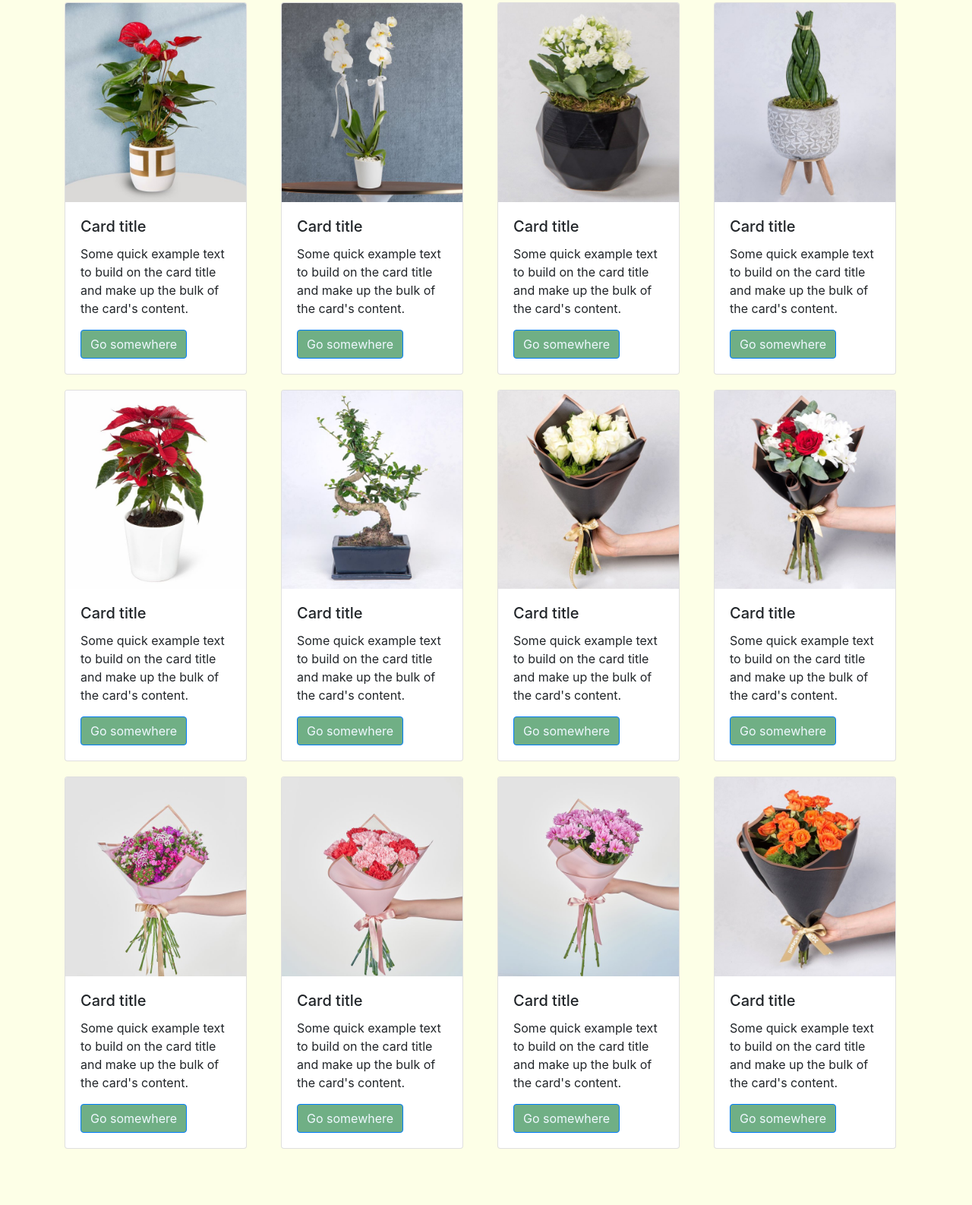
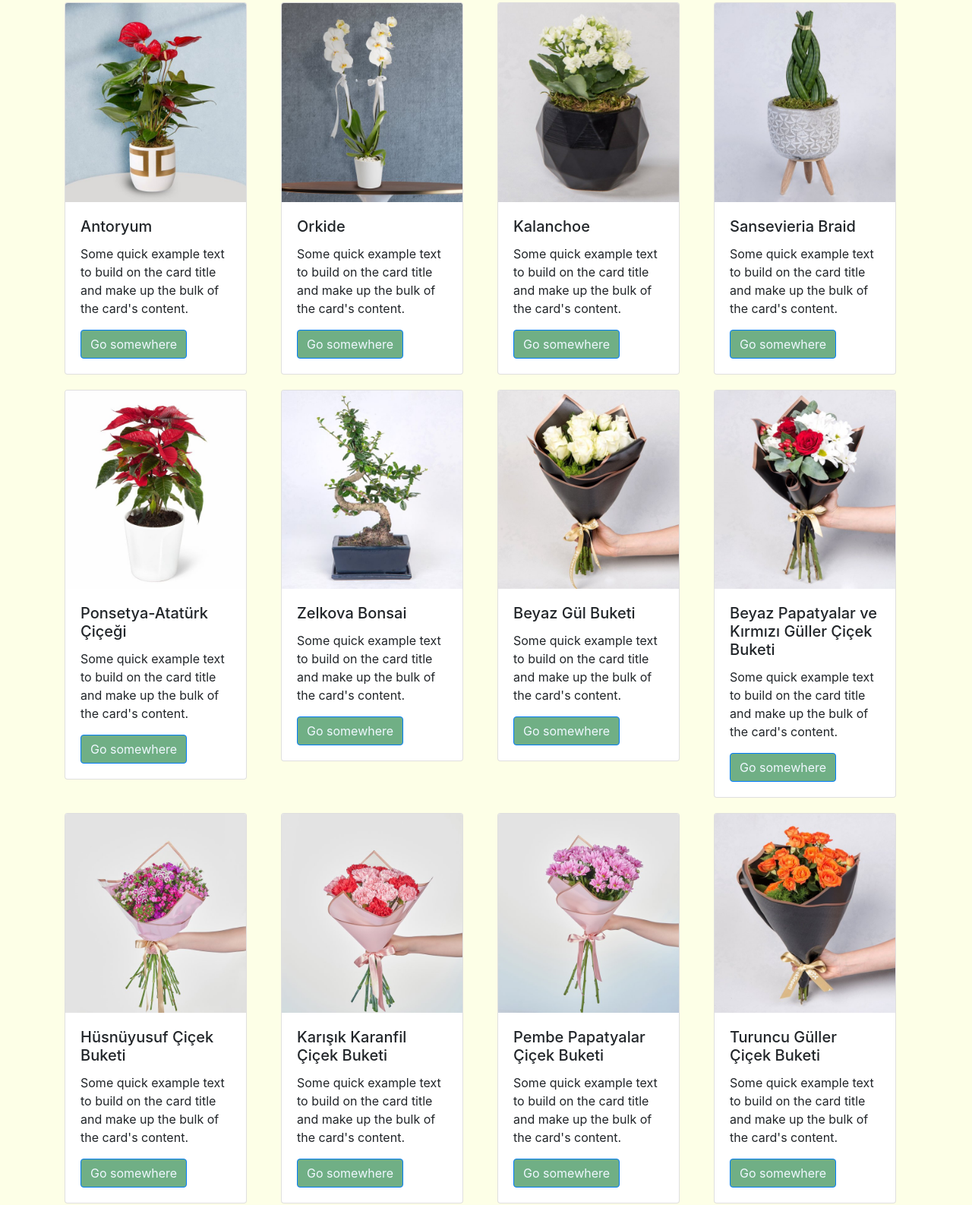
Before and after one commit to falemdag/Bootstrap_odev1, a plain HTML site: page urunlerimiz.html in a window 1280 px wide. Shown: the part 88-1674 px from the top of the page at 76% size. Before the commit the page ends 1620 px from the top, so only its background shows below. Drawn offline with nearby package versions, Linux system fonts and the light colour scheme.

Commit message:
titles changed

```diff
--- a/urunlerimiz.html
+++ b/urunlerimiz.html
@@ -41,7 +41,7 @@
                         class="card-img-top"
                         alt="Antoryum">
                     <div class="card-body">
-                        <h5 class="card-title">Card title</h5>
+                        <h5 class="card-title">Antoryum</h5>
                         <p class="card-text">Some quick example text to build on the card title and make up the bulk of the card's content.</p>
                         <a href="#" class="btn btn-primary">Go somewhere</a>
                     </div>
@@ -54,7 +54,7 @@
                         class="card-img-top"
                         alt="Orkide">
                     <div class="card-body">
-                        <h5 class="card-title">Card title</h5>
+                        <h5 class="card-title">Orkide</h5>
                         <p class="card-text">Some quick example text to build on the card title and make up the bulk of the card's content.</p>
                         <a href="#" class="btn btn-primary">Go somewhere</a>
                     </div>
@@ -67,7 +67,7 @@
                         class="card-img-top"
                         alt="Kalanchoe">
                     <div class="card-body">
-                        <h5 class="card-title">Card title</h5>
+                        <h5 class="card-title">Kalanchoe</h5>
                         <p class="card-text">Some quick example text to build on the card title and make up the bulk of the card's content.</p>
                         <a href="#" class="btn btn-primary">Go somewhere</a>
                     </div>
@@ -80,7 +80,7 @@
                         class="card-img-top"
                         alt="Sansevieria Braid">
                     <div class="card-body">
-                        <h5 class="card-title">Card title</h5>
+                        <h5 class="card-title">Sansevieria Braid</h5>
                         <p class="card-text">Some quick example text to build on the card title and make up the bulk of the card's content.</p>
                         <a href="#" class="btn btn-primary">Go somewhere</a>
                     </div>
@@ -96,7 +96,7 @@
                         class="card-img-top"
                         alt="Ponsetya-Atatürk Çiçeği">
                     <div class="card-body">
-                        <h5 class="card-title">Card title</h5>
+                        <h5 class="card-title">Ponsetya-Atatürk Çiçeği</h5>
                         <p class="card-text">Some quick example text to build on the card title and make up the bulk of the card's content.</p>
                         <a href="#" class="btn btn-primary">Go somewhere</a>
                     </div>
@@ -109,7 +109,7 @@
                         class="card-img-top"
                         alt="Zelkova Bonsai">
                     <div class="card-body">
-                        <h5 class="card-title">Card title</h5>
+                        <h5 class="card-title">Zelkova Bonsai</h5>
                         <p class="card-text">Some quick example text to build on the card title and make up the bulk of the card's content.</p>
                         <a href="#" class="btn btn-primary">Go somewhere</a>
                     </div>
@@ -122,7 +122,7 @@
                         class="card-img-top"
                         alt="Beyaz Gül Buketi">
                     <div class="card-body">
-                        <h5 class="card-title">Card title</h5>
+                        <h5 class="card-title">Beyaz Gül Buketi</h5>
                         <p class="card-text">Some quick example text to build on the card title and make up the bulk of the card's content.</p>
                         <a href="#" class="btn btn-primary">Go somewhere</a>
                     </div>
@@ -135,7 +135,7 @@
                         class="card-img-top"
                         alt="Beyaz Papatyalar ve Kırmızı Güller Çiçek Buketi">
                     <div class="card-body">
-                        <h5 class="card-title">Card title</h5>
+                        <h5 class="card-title">Beyaz Papatyalar ve Kırmızı Güller Çiçek Buketi</h5>
                         <p class="card-text">Some quick example text to build on the card title and make up the bulk of the card's content.</p>
                         <a href="#" class="btn btn-primary">Go somewhere</a>
                     </div>
@@ -150,7 +150,7 @@
                         class="card-img-top"
                         alt="Hüsnüyusuf Çiçek Buketi">
                     <div class="card-body">
-                        <h5 class="card-title">Card title</h5>
+                        <h5 class="card-title">Hüsnüyusuf Çiçek Buketi</h5>
                         <p class="card-text">Some quick example text to build on the card title and make up the bulk of the card's content.</p>
                         <a href="#" class="btn btn-primary">Go somewhere</a>
                     </div>
@@ -163,7 +163,7 @@
                         class="card-img-top"
                         alt="Karışık Karanfil Çiçek Buketi">
                     <div class="card-body">
-                        <h5 class="card-title">Card title</h5>
+                        <h5 class="card-title">Karışık Karanfil Çiçek Buketi</h5>
                         <p class="card-text">Some quick example text to build on the card title and make up the bulk of the card's content.</p>
                         <a href="#" class="btn btn-primary">Go somewhere</a>
                     </div>
@@ -176,7 +176,7 @@
                         class="card-img-top"
                         alt="Pembe Papatyalar Çiçek Buketi">
                     <div class="card-body">
-                        <h5 class="card-title">Card title</h5>
+                        <h5 class="card-title">Pembe Papatyalar Çiçek Buketi</h5>
                         <p class="card-text">Some quick example text to build on the card title and make up the bulk of the card's content.</p>
                         <a href="#" class="btn btn-primary">Go somewhere</a>
                     </div>
@@ -189,7 +189,7 @@
                         class="card-img-top"
                         alt="Turuncu Güller Çiçek Buketi">
                     <div class="card-body">
-                        <h5 class="card-title">Card title</h5>
+                        <h5 class="card-title">Turuncu Güller Çiçek Buketi</h5>
                         <p class="card-text">Some quick example text to build on the card title and make up the bulk of the card's content.</p>
                         <a href="#" class="btn btn-primary">Go somewhere</a>
                     </div>
```
